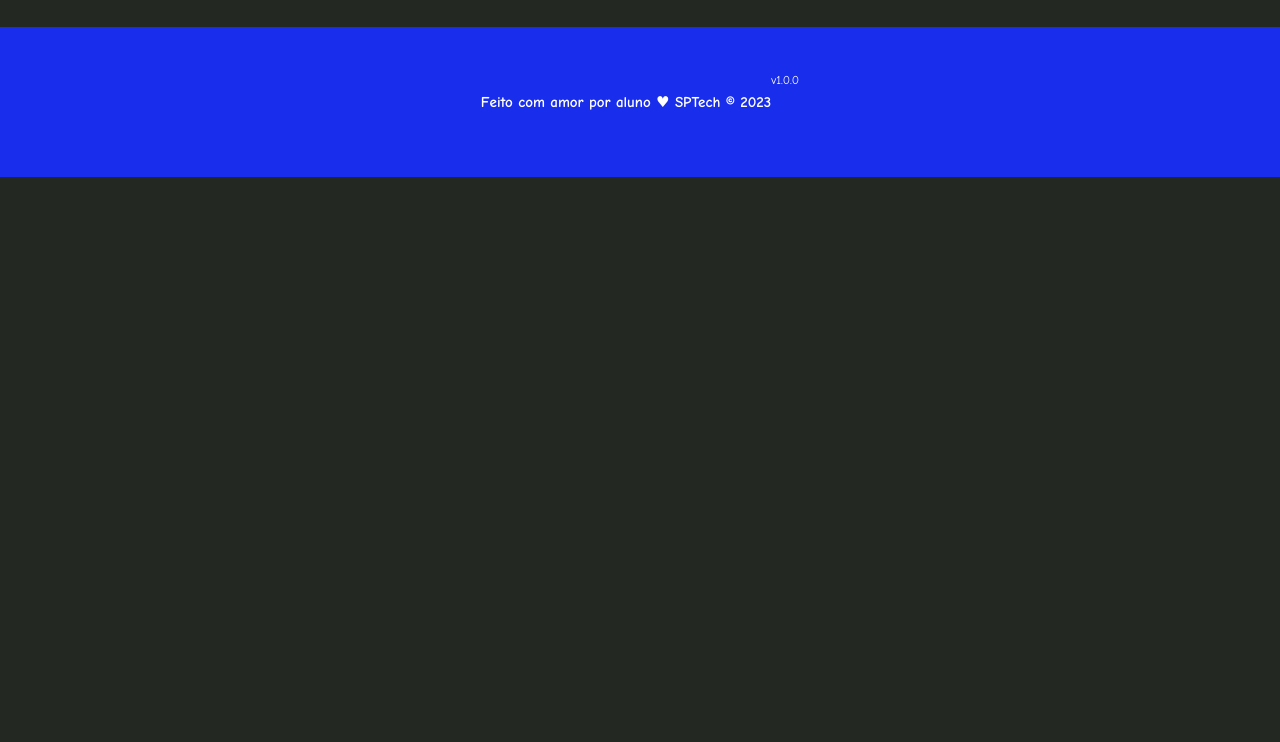
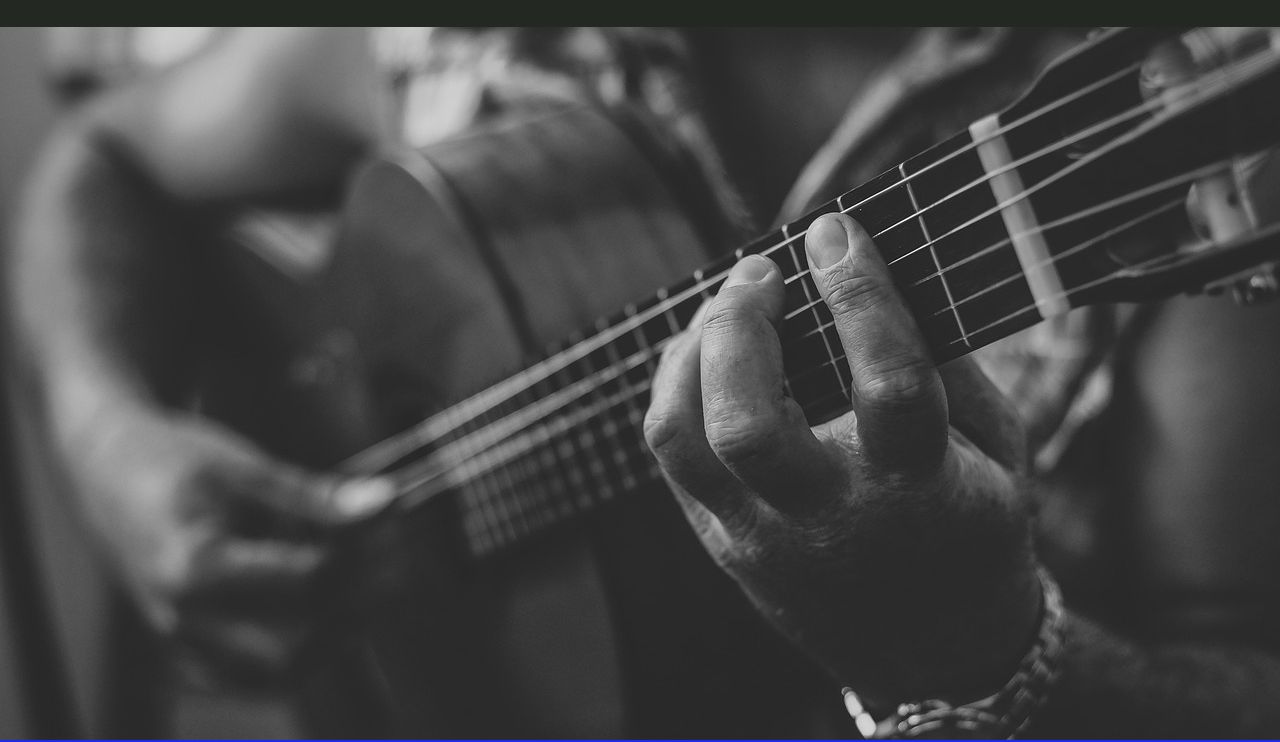
Before and after one commit to GabrielNogueira33/ProjetoIndividual, a website: page public/index.html in a window 1280 px wide. Shown: the part 1356-2098 px from the top of the page. Before the commit the page ends 1533 px from the top, so only its background shows below. Drawn offline with Linux system fonts and the light colour scheme.

Commit message:
mudança básica no inicio

```diff
--- a/public/index.html
+++ b/public/index.html
@@ -77,6 +77,8 @@
         </div>
       </div>
     </div>
+    <div class="banner">
+    </div>
 
     <div class="footer">
       <div class="container">
```
